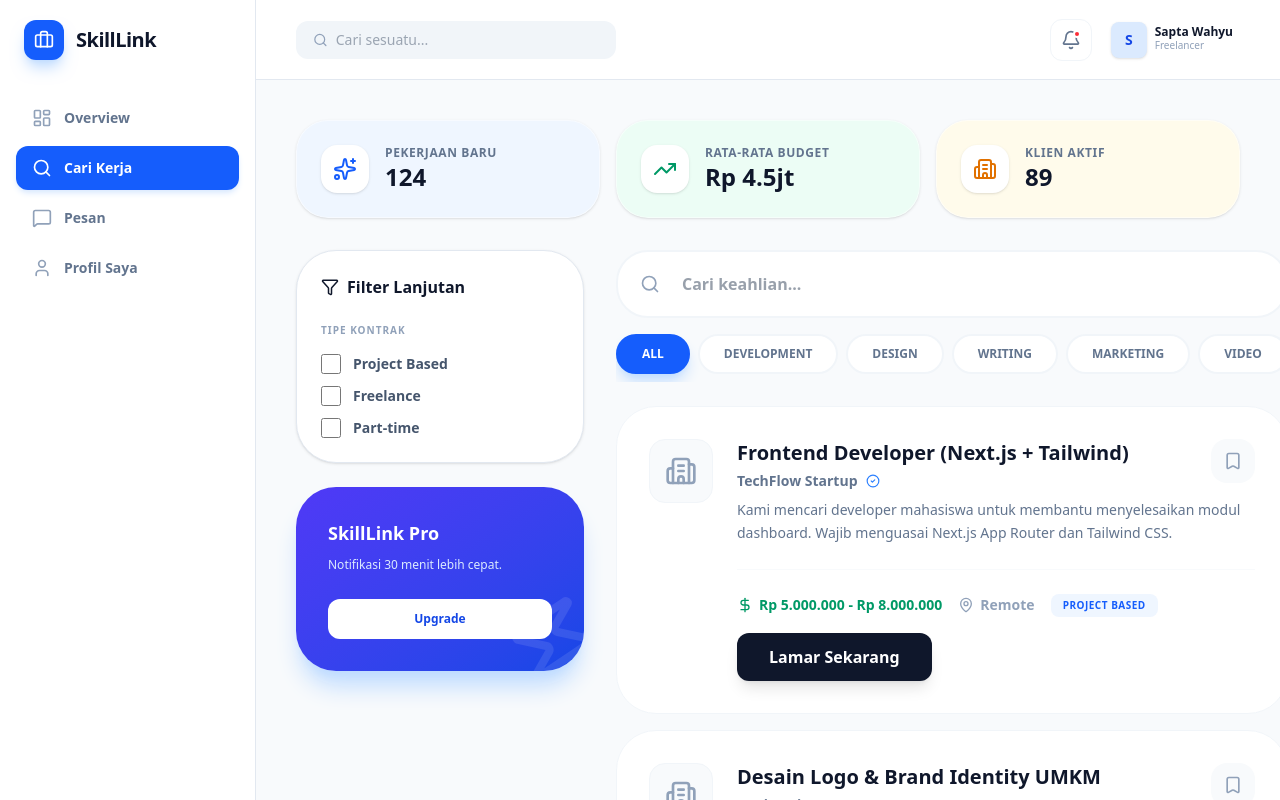
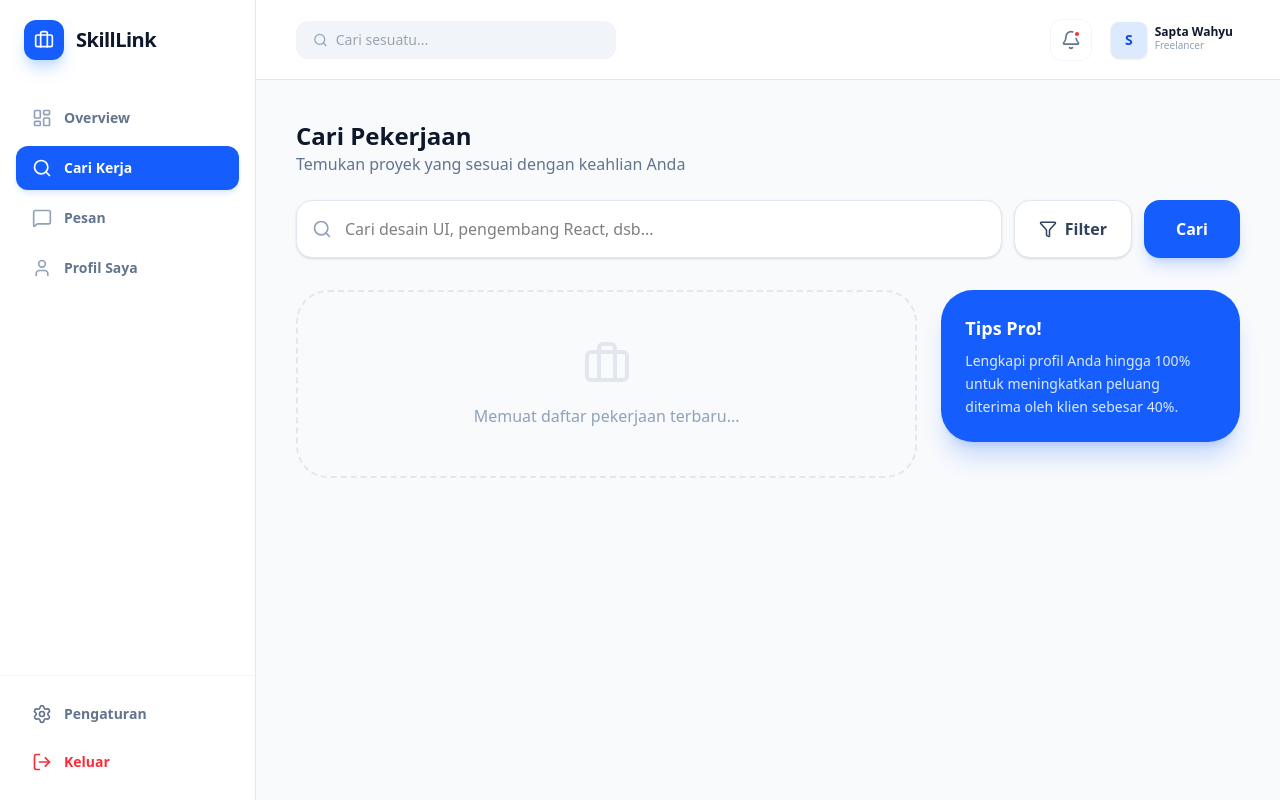
Before and after one commit to KodingMulu/SkillLink, a Next.js app in the folder web/: page /dashboard/freelancer/jobs in a window 1280 px wide. Shown: the top 800 px of the page. Built offline with nearby package versions, Linux system fonts and the light colour scheme.

Commit message:
chore: inisialisasi halaman daftar pekerjaan dan komponen pencarian

```diff
--- a/web/src/app/dashboard/freelancer/jobs/page.tsx
+++ b/web/src/app/dashboard/freelancer/jobs/page.tsx
@@ -1,233 +1,51 @@
 'use client';
 
-import React, { useState, useMemo } from 'react';
-import DashboardLayout from '../../DashboardLayout';
-import {
-  Search, MapPin, DollarSign, Clock, Filter,
-  Bookmark, Building2, ChevronDown, Sparkles,
-  TrendingUp, Zap, CheckCircle2
-} from "lucide-react";
+import { useState } from 'react';
+import DashboardLayout from "../../DashboardLayout";
+import { Search, MapPin, DollarSign, Briefcase, Clock, Filter, ChevronRight, Star } from 'lucide-react';
 
-export default function JobSearchPage() {
-  const [searchQuery, setSearchQuery] = useState('');
-  const [selectedCategory, setSelectedCategory] = useState('All');
-  const [selectedTypes, setSelectedTypes] = useState<string[]>([]);
-  const [savedJobs, setSavedJobs] = useState<number[]>([]);
-
-  // Data Pekerjaan Lengkap (Pastikan semua properti ada)
-  const jobs = [
-    {
-      id: 1,
-      title: "Frontend Developer (Next.js + Tailwind)",
-      client: "TechFlow Startup",
-      category: "Development",
-      verified: true,
-      location: "Remote",
-      budget: "Rp 5.000.000 - Rp 8.000.000",
-      type: "Project Based", // Properti type harus konsisten dengan filter
-      posted: "2 jam yang lalu",
-      tags: ["React", "TypeScript", "Frontend"],
-      desc: "Kami mencari developer mahasiswa untuk membantu menyelesaikan modul dashboard. Wajib menguasai Next.js App Router dan Tailwind CSS."
-    },
-    {
-      id: 2,
-      title: "Desain Logo & Brand Identity UMKM",
-      client: "Kopi Senja",
-      category: "Design",
-      verified: false,
-      location: "Jakarta (Hybrid)",
-      budget: "Rp 1.500.000",
-      type: "Freelance",
-      posted: "5 jam yang lalu",
-      tags: ["Design", "Branding", "Illustrator"],
-      desc: "Membutuhkan desainer grafis untuk rebranding kedai kopi kami. Lingkup kerja meliputi Logo, Menu, dan Packaging cup."
-    },
-    {
-      id: 3,
-      title: "Content Writer Artikel SEO Teknologi",
-      client: "Media Gadget Indo",
-      category: "Writing",
-      verified: true,
-      location: "Remote",
-      budget: "Rp 50.000 / artikel",
-      type: "Part-time",
-      posted: "1 hari yang lalu",
-      tags: ["Writing", "SEO", "Teknologi"],
-      desc: "Dicari penulis artikel gadget yang paham SEO dasar. Target 5 artikel per minggu. Cocok untuk mahasiswa jurnalistik/sastra."
-    }
-  ];
-
-  const categories = ["All", "Development", "Design", "Writing", "Marketing", "Video"];
-
-  // Logika Filter yang Diperbaiki
-  const filteredJobs = useMemo(() => {
-    return jobs.filter(job => {
-      const matchesSearch = job.title.toLowerCase().includes(searchQuery.toLowerCase()) ||
-                            job.tags.some(t => t.toLowerCase().includes(searchQuery.toLowerCase()));
-      const matchesCategory = selectedCategory === 'All' || job.category === selectedCategory;
-      const matchesType = selectedTypes.length === 0 || selectedTypes.includes(job.type);
-
-      return matchesSearch && matchesCategory && matchesType;
-    });
-  }, [searchQuery, selectedCategory, selectedTypes]);
-
-  const handleTypeChange = (type: string) => {
-    setSelectedTypes(prev =>
-      prev.includes(type) ? prev.filter(t => t !== type) : [...prev, type]
-    );
-  };
-
-  const toggleSaveJob = (id: number) => {
-    setSavedJobs(prev => prev.includes(id) ? prev.filter(item => item !== id) : [...prev, id]);
-  };
-
+export default function FindJobsPage() {
   return (
     <DashboardLayout role="freelancer">
-      {/* 1. HERO STATS SECTION */}
-      <div className="grid grid-cols-1 md:grid-cols-3 gap-4 mb-8">
-        {[
-          { label: "Pekerjaan Baru", value: "124", icon: Sparkles, color: "text-blue-600", bg: "bg-blue-50" },
-          { label: "Rata-rata Budget", value: "Rp 4.5jt", icon: TrendingUp, color: "text-emerald-600", bg: "bg-emerald-50" },
-          { label: "Klien Aktif", value: "89", icon: Building2, color: "text-amber-600", bg: "bg-amber-50" },
-        ].map((stat, i) => (
-          <div key={i} className={`${stat.bg} p-6 rounded-[2rem] border border-white/50 shadow-sm flex items-center gap-4`}>
-            <div className={`w-12 h-12 rounded-2xl bg-white flex items-center justify-center ${stat.color} shadow-sm`}>
-              <stat.icon size={24} />
-            </div>
-            <div>
-              <p className="text-xs font-bold text-slate-500 uppercase tracking-wider">{stat.label}</p>
-              <p className="text-2xl font-black text-slate-900">{stat.value}</p>
-            </div>
+      {/* HEADER & SEARCH SECTION */}
+      <div className="mb-8">
+        <h1 className="text-2xl font-bold text-slate-900 font-black">Cari Pekerjaan</h1>
+        <p className="text-slate-500 mb-6">Temukan proyek yang sesuai dengan keahlian Anda</p>
+
+        <div className="flex flex-col md:flex-row gap-3">
+          <div className="flex-1 relative">
+            <Search className="absolute left-4 top-1/2 -translate-y-1/2 text-slate-400" size={20} />
+            <input
+              type="text"
+              placeholder="Cari desain UI, pengembang React, dsb..."
+              className="w-full pl-12 pr-4 py-4 bg-white border border-slate-200 rounded-2xl shadow-sm focus:ring-2 focus:ring-blue-500 outline-none transition-all font-medium"
+            />
           </div>
-        ))}
+          <button className="flex items-center justify-center gap-2 px-6 py-4 bg-white border border-slate-200 text-slate-700 rounded-2xl hover:bg-slate-50 transition font-bold shadow-sm">
+            <Filter size={18} />
+            <span>Filter</span>
+          </button>
+          <button className="px-8 py-4 bg-blue-600 text-white rounded-2xl hover:bg-blue-700 transition font-bold shadow-lg shadow-blue-600/20">
+            Cari
+          </button>
+        </div>
       </div>
 
-      <div className="flex flex-col lg:flex-row gap-8">
-        {/* 2. SIDEBAR FILTER */}
-        <aside className="lg:w-72 space-y-6 flex-shrink-0">
-          <div className="bg-white p-6 rounded-[2.5rem] border border-slate-200 shadow-sm sticky top-24">
-            <h3 className="font-black text-slate-900 mb-6 flex items-center gap-2">
-              <Filter size={18} /> Filter Lanjutan
-            </h3>
+      <div className="grid grid-cols-1 lg:grid-cols-3 gap-6">
+        <div className="lg:col-span-2 space-y-4">
+          {/* List proyek akan muncul di sini pada Tahap 2 */}
+          <div className="p-12 border-2 border-dashed border-slate-200 rounded-[32px] flex flex-col items-center justify-center text-slate-400">
+            <Briefcase size={48} className="mb-4 opacity-20" />
+            <p className="font-medium">Memuat daftar pekerjaan terbaru...</p>
+          </div>
+        </div>
 
-            <div className="space-y-6">
-              <div>
-                <p className="text-[10px] font-black text-slate-400 uppercase tracking-widest mb-4">Tipe Kontrak</p>
-                <div className="space-y-3">
-                  {['Project Based', 'Freelance', 'Part-time'].map((type) => (
-                    <label key={type} className="flex items-center gap-3 group cursor-pointer">
-                      <input
-                        type="checkbox"
-                        checked={selectedTypes.includes(type)}
-                        onChange={() => handleTypeChange(type)}
-                        className="w-5 h-5 rounded-lg border-slate-300 text-blue-600 focus:ring-blue-500"
-                      />
-                      <span className="text-sm font-bold text-slate-600 group-hover:text-blue-600 transition">{type}</span>
-                    </label>
-                  ))}
-                </div>
-              </div>
-            </div>
-          </div>
-
-          <div className="bg-gradient-to-br from-indigo-600 to-blue-700 p-8 rounded-[2.5rem] text-white relative overflow-hidden shadow-xl shadow-blue-200">
-            <Zap className="absolute -right-4 -bottom-4 w-24 h-24 text-white/10 rotate-12" />
-            <h4 className="font-black text-lg mb-2 relative z-10">SkillLink Pro</h4>
-            <p className="text-blue-100 text-xs mb-6 relative z-10 font-medium leading-relaxed">Notifikasi 30 menit lebih cepat.</p>
-            <button className="w-full py-3 bg-white text-blue-700 font-black rounded-xl text-xs hover:bg-blue-50 transition relative z-10">Upgrade</button>
-          </div>
-        </aside>
-
-        {/* 3. MAIN CONTENT */}
-        <div className="flex-1 space-y-6">
-          <div className="space-y-4">
-            <div className="relative group">
-              <Search className="absolute left-6 top-1/2 -translate-y-1/2 w-5 h-5 text-slate-400 group-focus-within:text-blue-600" />
-              <input
-                type="text"
-                placeholder="Cari keahlian..."
-                className="w-full pl-16 pr-6 py-5 bg-white border-2 border-slate-100 rounded-[2rem] focus:outline-none focus:border-blue-500 focus:ring-8 focus:ring-blue-500/5 transition-all font-bold text-slate-700"
-                value={searchQuery}
-                onChange={(e) => setSearchQuery(e.target.value)}
-              />
-            </div>
-
-            <div className="flex gap-2 overflow-x-auto pb-2 scrollbar-hide">
-              {categories.map((cat) => (
-                <button
-                  key={cat}
-                  onClick={() => setSelectedCategory(cat)}
-                  className={`px-6 py-2.5 rounded-full text-xs font-black transition-all border-2 ${
-                    selectedCategory === cat
-                    ? 'bg-blue-600 border-blue-600 text-white shadow-lg shadow-blue-200'
-                    : 'bg-white border-slate-100 text-slate-500 hover:border-blue-200'
-                  }`}
-                >
-                  {cat.toUpperCase()}
-                </button>
-              ))}
-            </div>
-          </div>
-
-          <div className="space-y-4">
-            {filteredJobs.length > 0 ? (
-              filteredJobs.map((job) => (
-                <div key={job.id} className="group bg-white p-8 rounded-[2.5rem] border border-slate-100 hover:border-blue-200 hover:shadow-2xl transition-all duration-300">
-                  <div className="flex flex-col md:flex-row gap-6">
-                    <div className="w-16 h-16 rounded-2xl bg-slate-50 flex items-center justify-center text-slate-400 border border-slate-100">
-                      <Building2 size={32} />
-                    </div>
-
-                    <div className="flex-1">
-                      <div className="flex justify-between items-start mb-2">
-                        <div>
-                          <h3 className="text-xl font-black text-slate-900 group-hover:text-blue-600 transition-colors">{job.title}</h3>
-                          <div className="flex items-center gap-2 mt-1">
-                            <span className="text-sm font-bold text-slate-500">{job.client}</span>
-                            {job.verified && <CheckCircle2 size={14} className="text-blue-500" />}
-                          </div>
-                        </div>
-                        <button
-                          onClick={() => toggleSaveJob(job.id)}
-                          className={`p-3 rounded-2xl transition-all ${
-                            savedJobs.includes(job.id) ? 'bg-blue-600 text-white' : 'bg-slate-50 text-slate-400'
-                          }`}
-                        >
-                          <Bookmark size={20} className={savedJobs.includes(job.id) ? 'fill-current' : ''} />
-                        </button>
-                      </div>
-
-                      <p className="text-sm text-slate-500 font-medium mb-6 line-clamp-2 leading-relaxed">
-                        {job.desc}
-                      </p>
-
-                      <div className="flex flex-wrap items-center justify-between gap-4 pt-6 border-t border-slate-50">
-                        <div className="flex flex-wrap gap-4">
-                          <div className="flex items-center gap-1.5 text-emerald-600 font-black text-sm">
-                            <DollarSign size={16} /> {job.budget}
-                          </div>
-                          <div className="flex items-center gap-1.5 text-slate-400 font-bold text-sm">
-                            <MapPin size={16} /> {job.location}
-                          </div>
-                          <span className="px-3 py-1 bg-blue-50 text-blue-600 rounded-lg text-[10px] font-black uppercase tracking-wider self-center">
-                            {job.type}
-                          </span>
-                        </div>
-
-                        <button className="px-8 py-3 bg-slate-900 text-white font-black rounded-xl hover:bg-blue-600 transition-all shadow-lg active:scale-95">
-                          Lamar Sekarang
-                        </button>
-                      </div>
-                    </div>
-                  </div>
-                </div>
-              ))
-            ) : (
-              <div className="bg-white p-20 rounded-[3rem] text-center border-2 border-dashed border-slate-200">
-                <p className="text-slate-400 font-bold">Pekerjaan tidak ditemukan.</p>
-              </div>
-            )}
-          </div>
+        <div className="hidden lg:block space-y-6">
+           {/* Sidebar info akan muncul di sini */}
+           <div className="bg-blue-600 rounded-[32px] p-6 text-white shadow-xl shadow-blue-600/20">
+             <h3 className="font-bold text-lg mb-2">Tips Pro!</h3>
+             <p className="text-blue-100 text-sm leading-relaxed">Lengkapi profil Anda hingga 100% untuk meningkatkan peluang diterima oleh klien sebesar 40%.</p>
+           </div>
         </div>
       </div>
     </DashboardLayout>
```
